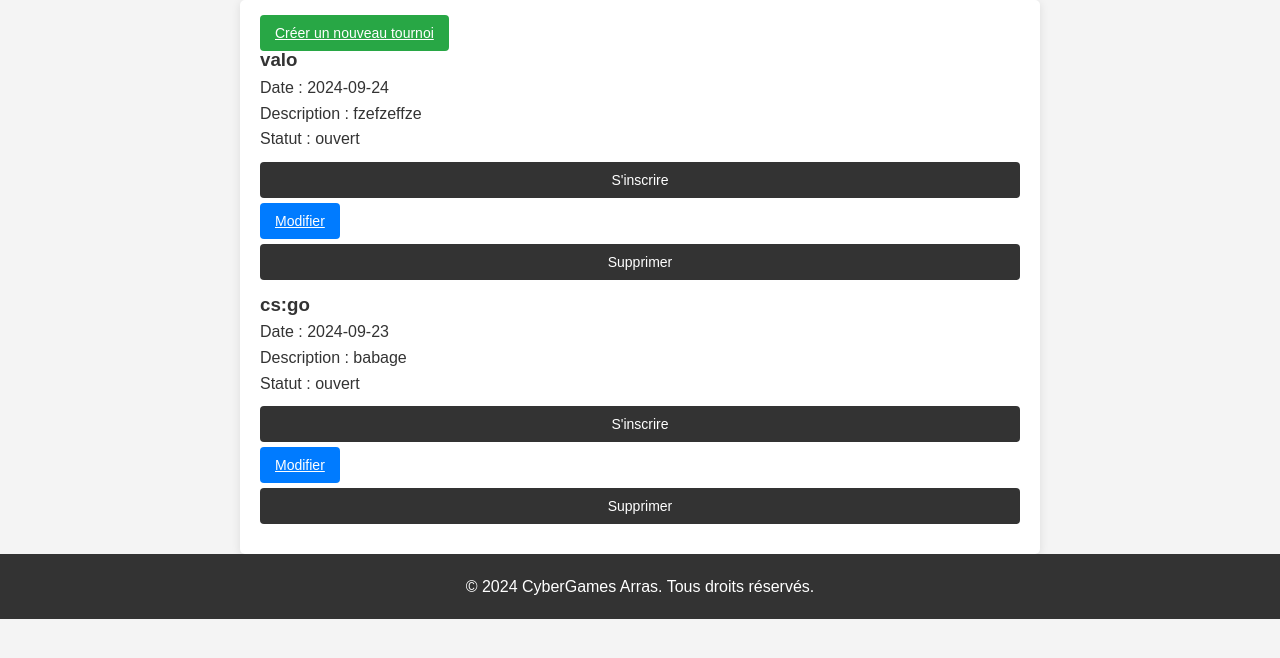
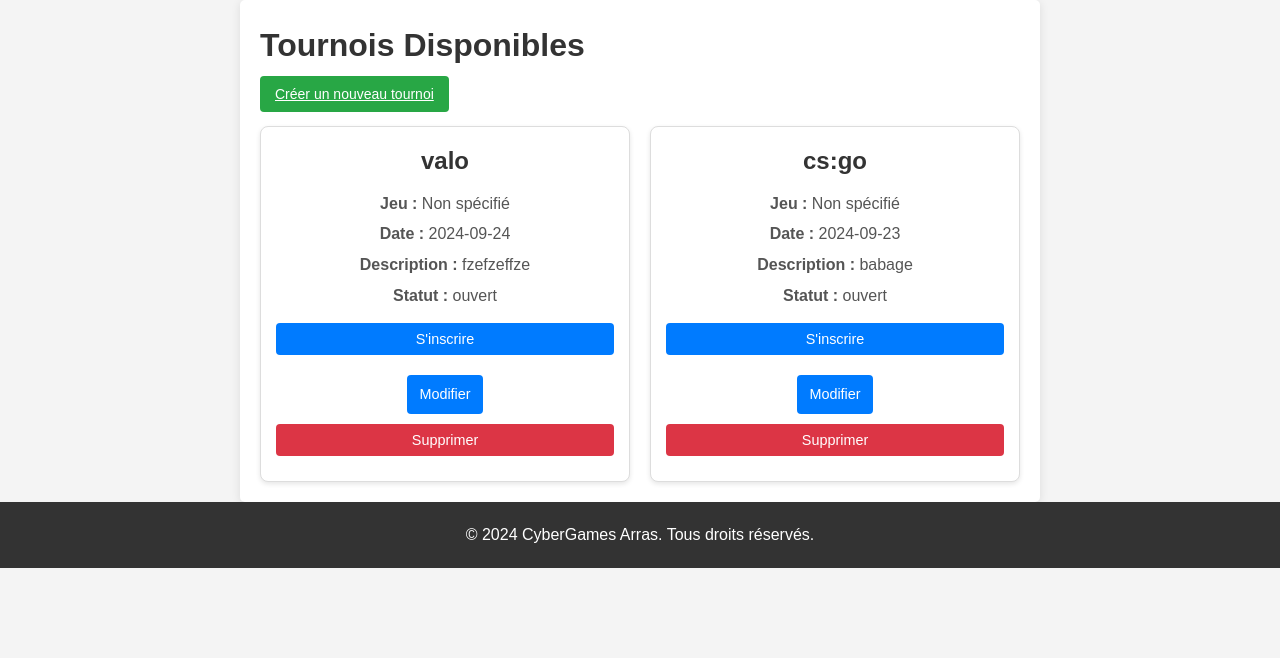
Before and after one commit to Juy0/cyber, a PHP site: page /index.php?route=tournois in a window 1280 px wide. Shown: the part 46-704 px from the top of the page. Run offline with PHP 8.4, Linux system fonts and the light colour scheme; a user stored in the database is signed in; data comes from the database, SQL or seed files in the repository; data that the repository does not hold is empty.

Commit message:
changement de la page jeux (design) et tournois (design)

```diff
--- a/controllers/manage_postes.php
+++ b/controllers/manage_postes.php
@@ -64,7 +64,7 @@ if (isset($_GET['action']) && $_GET['action'] === 'edit' && isset($_GET['id']))
 if (isset($_GET['action']) && $_GET['action'] === 'delete' && isset($_GET['id'])) {
     $stmt = $pdo->prepare("DELETE FROM Postes WHERE id = ?");
     if ($stmt->execute([$_GET['id']])) {
-        header('Location: index.php?route=manage_postes');
+        header('Location: index.php?route=manage_postes&success=deleted');
         exit;
     } else {
         $error = 'Erreur lors de la suppression du poste.';
--- a/index.php
+++ b/index.php
@@ -241,6 +241,14 @@ if (isset($_GET['route']) && $_GET['route'] === 'logout') {
             case 'delete_game':
                 include 'controllers/delete_game.php';
                 break;
+            case 'manage_tournaments':
+                // Vérifie que l'utilisateur est admin
+                if (!isset($_SESSION['user_id']) || $_SESSION['user_type'] !== 'admin') {
+                    header('Location: index.php?route=login');
+                    exit;
+                }
+                include 'controllers/manage_tournaments.php';
+                break;
         }
         ?>
 
--- a/views/tournois.php
+++ b/views/tournois.php
@@ -1,13 +1,74 @@
+<h1>Tournois Disponibles</h1>
+
 <?php if (isset($_SESSION['user_type']) && $_SESSION['user_type'] === 'admin'): ?>
     <a href="index.php?route=create_tournament" class="btn btn-create">Créer un nouveau tournoi</a>
 <?php endif; ?>
 
+<?php if (empty($tournois)): ?>
+    <p>Aucun tournoi disponible pour le moment.</p>
+<?php else: ?>
+    <style>
+        .tournois-grid {
+            display: grid;
+            grid-template-columns: repeat(auto-fit, minmax(300px, 1fr));
+            gap: 20px;
+            margin-top: 20px;
+        }
+
+        .tournoi-card {
+            background: #fff;
+            border: 1px solid #ddd;
+            border-radius: 8px;
+            padding: 15px;
+            box-shadow: 0 2px 5px rgba(0, 0, 0, 0.1);
+            text-align: center;
+        }
+
+        .tournoi-card h3 {
+            margin-bottom: 10px;
+            font-size: 1.5em;
+            color: #333;
+        }
+
+        .tournoi-card p {
+            margin: 5px 0;
+            color: #555;
+        }
+
+        .tournoi-card button, .tournoi-card a {
+            display: inline-block;
+            margin-top: 10px;
+            padding: 8px 12px;
+            font-size: 0.9em;
+            color: #fff;
+            background-color: #007bff;
+            border: none;
+            border-radius: 4px;
+            text-decoration: none;
+            cursor: pointer;
+        }
+
+        .tournoi-card button:hover, .tournoi-card a:hover {
+            background-color: #0056b3;
+        }
+
+        .tournoi-card .delete {
+            background-color: #dc3545;
+        }
+
+        .tournoi-card .delete:hover {
+            background-color: #a71d2a;
+        }
+    </style>
+
+    <div class="tournois-grid">
         <?php foreach ($tournois as $tournoi): ?>
-    <div>
-        <h3><?php echo htmlspecialchars($tournoi['nom']); ?></h3>
-        <p>Date : <?php echo htmlspecialchars($tournoi['date']); ?></p>
-        <p>Description : <?php echo htmlspecialchars($tournoi['description']); ?></p>
-        <p>Statut : <?php echo htmlspecialchars($tournoi['statut']); ?></p>
+            <div class="tournoi-card">
+                <h3><?= htmlspecialchars($tournoi['nom']); ?></h3>
+                <p><strong>Jeu :</strong> <?= isset($tournoi['jeu_nom']) ? htmlspecialchars($tournoi['jeu_nom']) : 'Non spécifié'; ?></p>
+                <p><strong>Date :</strong> <?= htmlspecialchars($tournoi['date']); ?></p>
+                <p><strong>Description :</strong> <?= htmlspecialchars($tournoi['description']); ?></p>
+                <p><strong>Statut :</strong> <?= htmlspecialchars($tournoi['statut']); ?></p>
 
                 <?php if (isset($_SESSION['user_id'])): ?>
                     <?php
@@ -20,13 +81,13 @@
                     <?php if ($is_registered): ?>
                         <!-- Bouton de désinscription -->
                         <form action="index.php?route=desinscrire_tournoi" method="post" style="display:inline;">
-                    <input type="hidden" name="tournoi_id" value="<?php echo $tournoi['id']; ?>">
+                            <input type="hidden" name="tournoi_id" value="<?= $tournoi['id']; ?>">
                             <button type="submit" onclick="return confirm('Êtes-vous sûr de vouloir vous désinscrire ?');">Se désinscrire</button>
                         </form>
                     <?php else: ?>
                         <!-- Bouton d'inscription -->
                         <form action="index.php?route=inscrire_tournoi" method="post" style="display:inline;">
-                    <input type="hidden" name="tournoi_id" value="<?php echo $tournoi['id']; ?>">
+                            <input type="hidden" name="tournoi_id" value="<?= $tournoi['id']; ?>">
                             <button type="submit">S'inscrire</button>
                         </form>
                     <?php endif; ?>
@@ -34,12 +95,14 @@
 
                 <?php if (isset($_SESSION['user_type']) && $_SESSION['user_type'] === 'admin'): ?>
                     <!-- Bouton Modifier -->
-            <a href="index.php?route=edit_tournament&id=<?php echo $tournoi['id']; ?>" class="btn btn-edit">Modifier</a>
+                    <a href="index.php?route=edit_tournament&id=<?= $tournoi['id']; ?>" class="btn btn-edit">Modifier</a>
                     <!-- Bouton Supprimer -->
                     <form action="index.php?route=delete_tournament" method="post" style="display:inline;">
-                <input type="hidden" name="id" value="<?php echo $tournoi['id']; ?>">
-                <button type="submit" onclick="return confirm('Êtes-vous sûr de vouloir supprimer ce tournoi ?');">Supprimer</button>
+                        <input type="hidden" name="id" value="<?= $tournoi['id']; ?>">
+                        <button type="submit" class="delete" onclick="return confirm('Êtes-vous sûr de vouloir supprimer ce tournoi ?');">Supprimer</button>
                     </form>
                 <?php endif; ?>
             </div>
         <?php endforeach; ?>
+    </div>
+<?php endif; ?>
```
Also changed, not shown: controllers/manage_tournaments.php (added, +59 -0 lines), controllers/tournois.php (+7 -2 lines), views/jeux.php (+57 -10 lines), views/manage_postes.php (+4 -3 lines), views/manage_tournaments.php (added, +67 -0 lines). Lines whose indentation alone changed are shown as unchanged.
